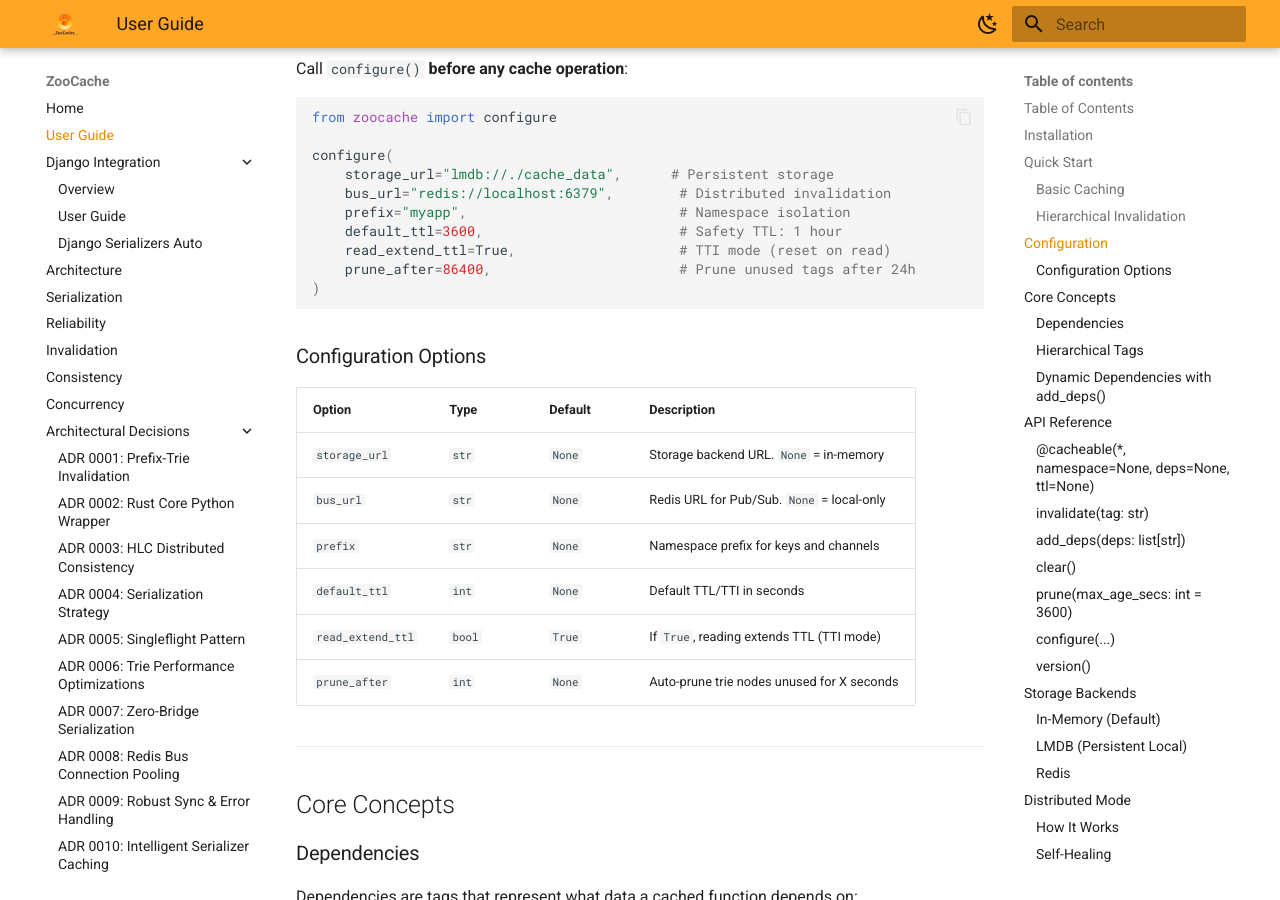
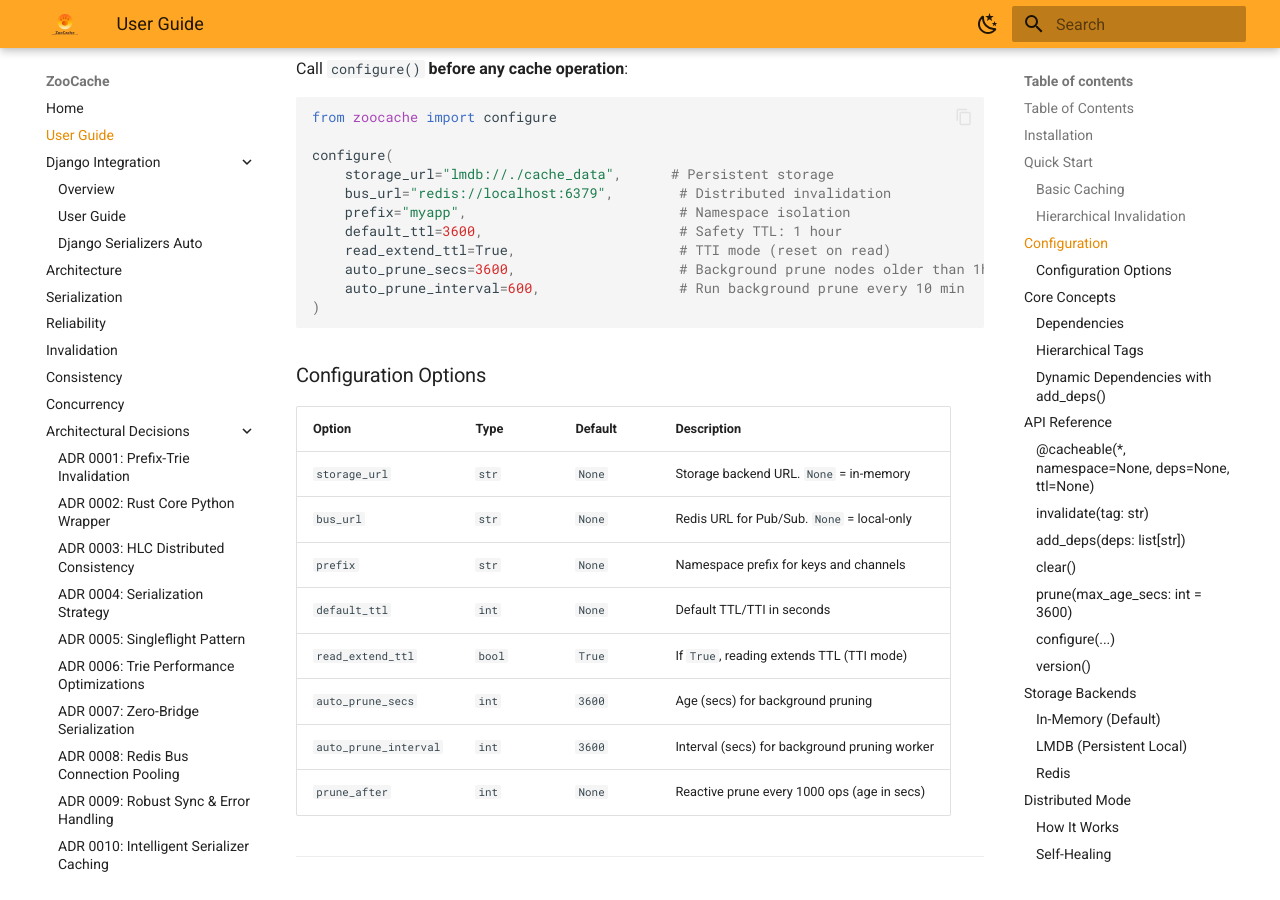
Before and after one commit to albertobadia/zoocache, an MkDocs documentation site: the page built from docs/user_guide.md, in a window 1280 px wide and 900 px high, scrolled down 1673 px. Built offline with MkDocs 1.6.1 and Material for MkDocs 9.7.7, drawn with Linux system fonts in a browser that asks for light colours; some of the changed text lies outside the part shown.

Commit message:
IMPROVE: Add auto_prune_secs and auto_prune_interval config params

````diff
--- a/docs/user_guide.md
+++ b/docs/user_guide.md
@@ -83,7 +83,8 @@ configure(
     prefix="myapp",                          # Namespace isolation
     default_ttl=3600,                        # Safety TTL: 1 hour
     read_extend_ttl=True,                    # TTI mode (reset on read)
-    prune_after=86400,                       # Prune unused tags after 24h
+    auto_prune_secs=3600,                    # Background prune nodes older than 1h
+    auto_prune_interval=600,                 # Run background prune every 10 min
 )
 ```
 
@@ -96,7 +97,9 @@ configure(
 | `prefix` | `str` | `None` | Namespace prefix for keys and channels |
 | `default_ttl` | `int` | `None` | Default TTL/TTI in seconds |
 | `read_extend_ttl` | `bool` | `True` | If `True`, reading extends TTL (TTI mode) |
-| `prune_after` | `int` | `None` | Auto-prune trie nodes unused for X seconds |
+| `auto_prune_secs` | `int` | `3600` | Age (secs) for background pruning |
+| `auto_prune_interval` | `int` | `3600` | Interval (secs) for background pruning worker |
+| `prune_after` | `int` | `None` | Reactive prune every 1000 ops (age in secs) |
 
 ---
 
@@ -387,8 +390,10 @@ print(core.tag_version("user:42"))  # Check current version
 
 **Solution**:
 ```python
-configure(prune_after=3600)  # Enable auto-prune
-
+configure(auto_prune_secs=3600, auto_prune_interval=600)  # Enable background prune
+# Or reactively every 1000 ops
+configure(prune_after=3600)
+```
 # Or manually
 from zoocache import prune
 prune(3600)
````
Also changed, not shown: docs/reliability.md (+3 -2 lines), 3 other files.
